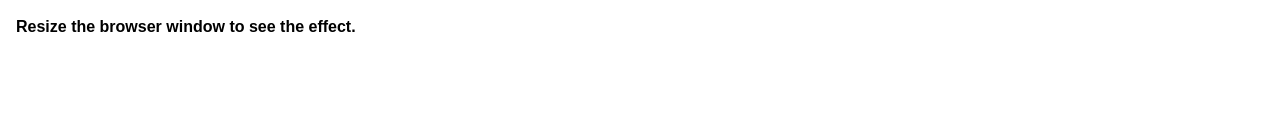
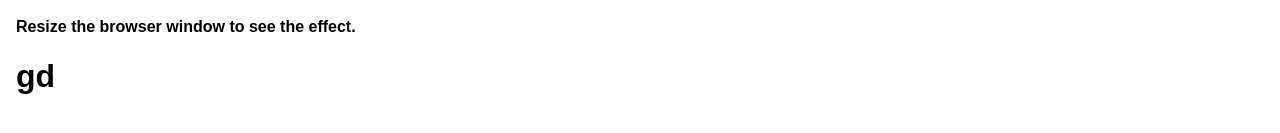
Before and after one commit to bookwses/testgit, a plain HTML site: page index.html in a window 1280 px wide. Shown: the part 169-302 px from the top of the page. Drawn offline with Linux system fonts and the light colour scheme.

Commit message:
Update index.html

```diff
--- a/index.html
+++ b/index.html
@@ -69,6 +69,7 @@
         <p>This example use media queries to stack the topnav vertically when the screen size is 600px or less.</p>
         <p>You will learn more about media queries and responsive web design later in our CSS Tutorial.</p>
         <h4>Resize the browser window to see the effect.</h4>
+        <h1>gd</h1>
     </div>
 
 </body>
```
